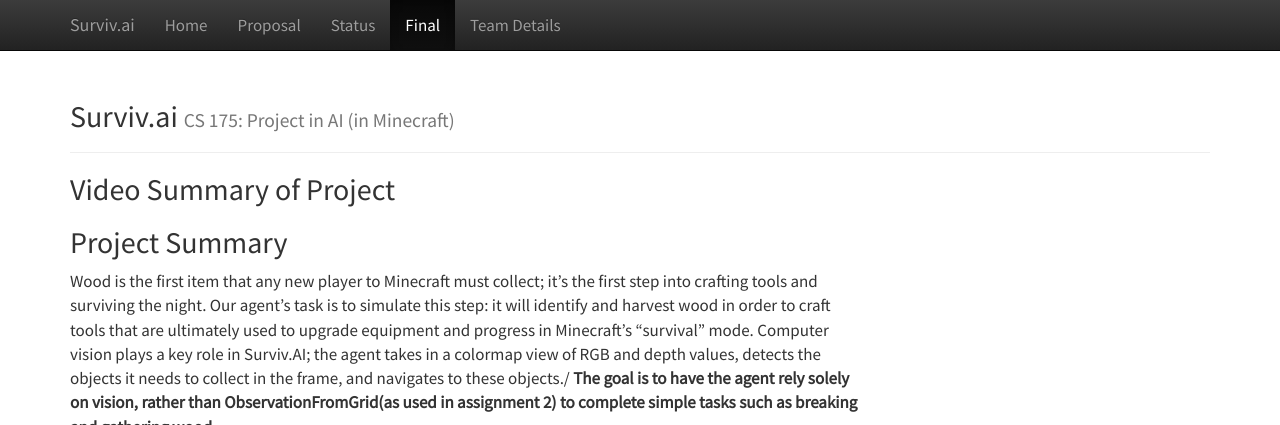
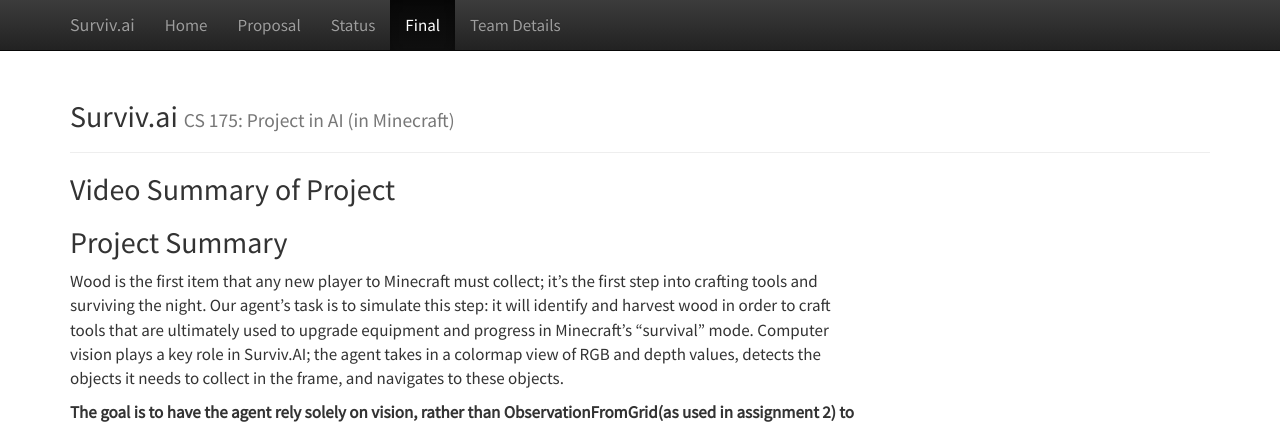
Before and after one commit to rtnavarr/survivai, a Jekyll site: the page built from docs/final.md, in a window 1280 px wide and 900 px high, cut to the strip 0-425 px from the top of the window. Built offline with Jekyll 4.4.1, drawn with Linux system fonts in a browser that asks for light colours.

Commit message:
Update final.md

```diff
--- a/docs/final.md
+++ b/docs/final.md
@@ -7,7 +7,8 @@
 
 
 ## Project Summary
-Wood is the first item that any new player to Minecraft must collect; it’s the first step into crafting tools and surviving the night. Our agent’s task is to simulate this step: it will identify and harvest wood in order to craft tools that are ultimately used to upgrade equipment and progress in Minecraft’s “survival” mode. Computer vision plays a key role in Surviv.AI; the agent takes in a colormap view of RGB and depth values, detects the objects it needs to collect in the frame, and navigates to these objects./
+Wood is the first item that any new player to Minecraft must collect; it’s the first step into crafting tools and surviving the night. Our agent’s task is to simulate this step: it will identify and harvest wood in order to craft tools that are ultimately used to upgrade equipment and progress in Minecraft’s “survival” mode. Computer vision plays a key role in Surviv.AI; the agent takes in a colormap view of RGB and depth values, detects the objects it needs to collect in the frame, and navigates to these objects.
+
 **The goal is to have the agent rely solely on vision, rather than ObservationFromGrid(as used in assignment 2) to complete simple tasks such as breaking and gathering wood.**
 
 <img src="http://www.minecraft101.net/guides/images/first-night/03-getting-wood.jpg"/>
```
